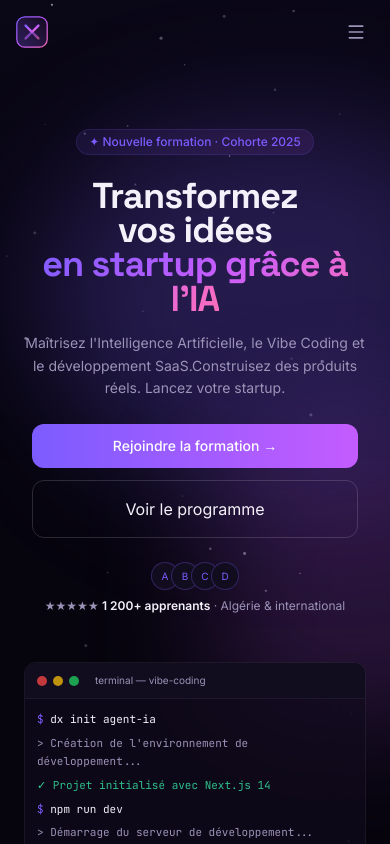
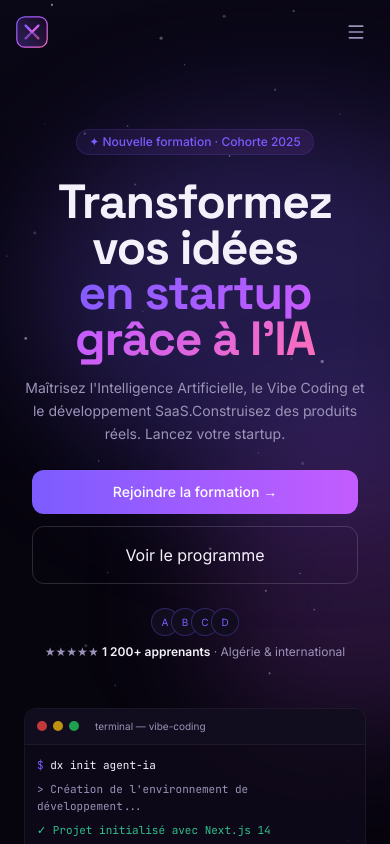
Before and after one commit to karimbzn31/DigitalX-Solutions-, a Next.js app: page / in a window 390 px wide. Shown: the top 844 px of the page. Built offline with nearby package versions, Linux system fonts and the light colour scheme.

Commit message:
fix: increase hero heading size on mobile (text-4xl -> text-5xl)

```diff
--- a/src/components/landing/Hero.tsx
+++ b/src/components/landing/Hero.tsx
@@ -32,7 +32,7 @@ export function Hero() {
           </NebulaBadge>
         </motion.div>
 
-        <h1 className="font-display text-4xl sm:text-5xl md:text-7xl xl:text-8xl font-bold tracking-tight leading-[0.95] text-center max-w-5xl">
+        <h1 className="font-display text-5xl md:text-7xl xl:text-8xl font-bold tracking-tight leading-[0.95] text-center max-w-5xl">
           {words.map((word, i) => (
             <motion.span
               key={word}
```
